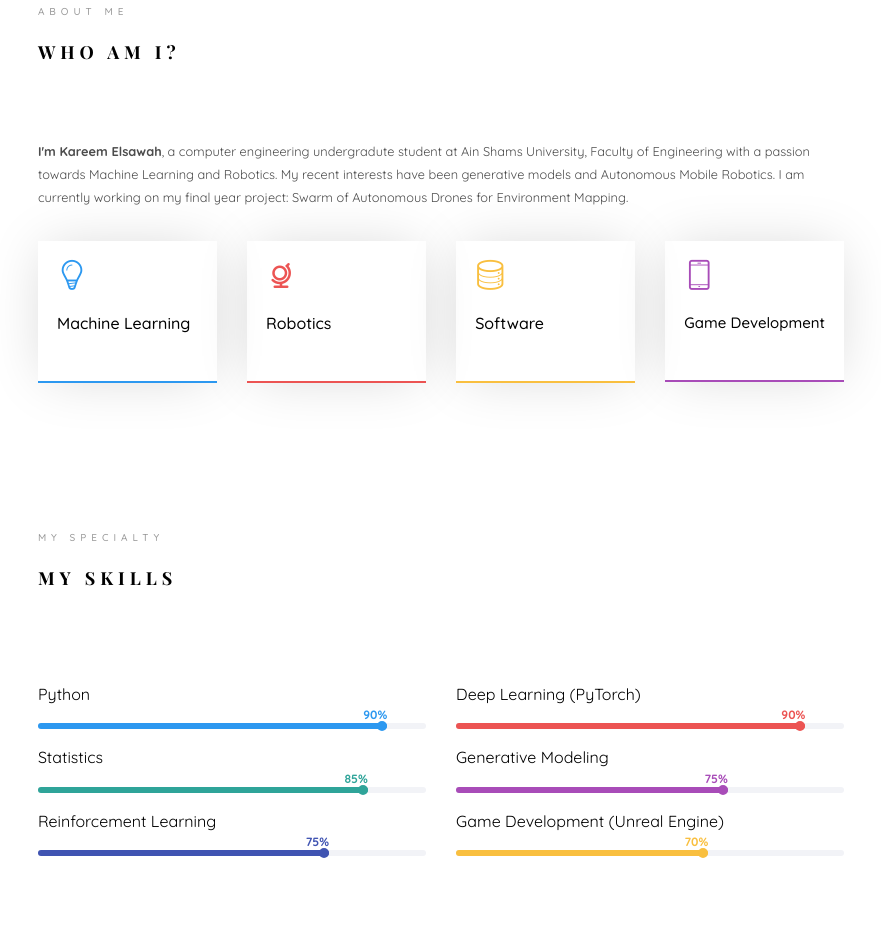
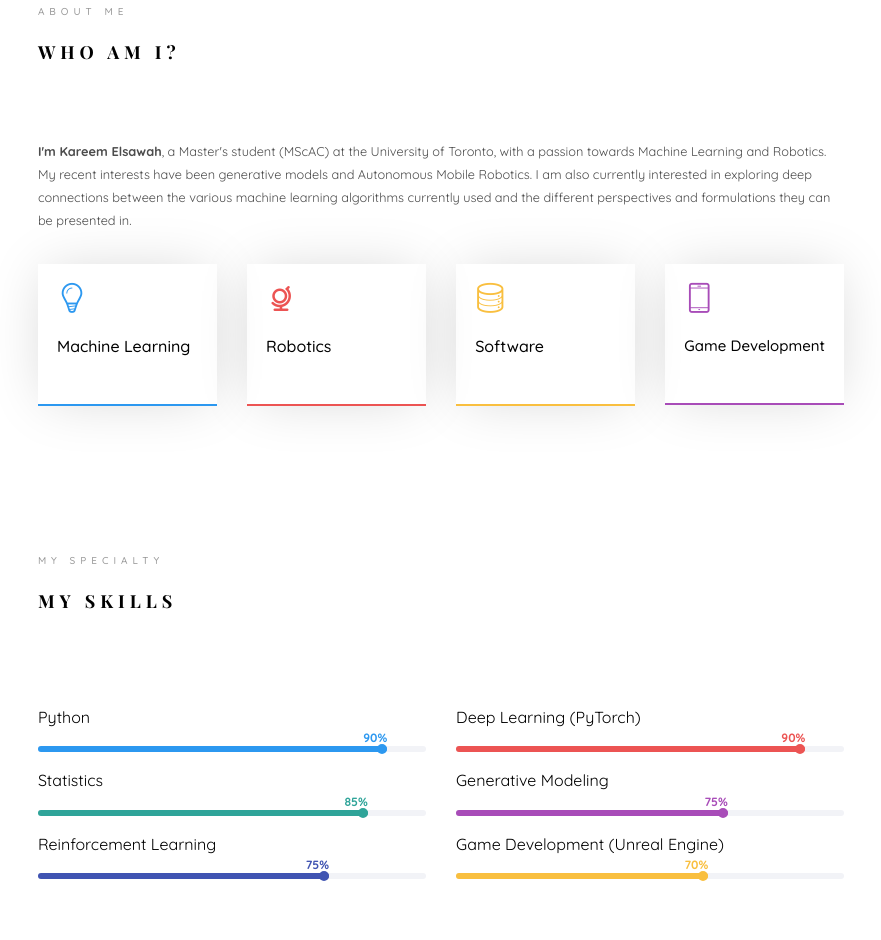
Before and after one commit to kareemalsawah/kareemalsawah.github.io, a plain HTML site: page index.html in a window 1280 px wide. Shown: the part 925-1865 px from the top of the page, without its empty margins (349-1230 px from the left). Drawn offline with nearby package versions, Linux system fonts and the light colour scheme; files whose address does not match are found by name; a web font is replaced by a local one.

Commit message:
Update intro

```diff
--- a/index.html
+++ b/index.html
@@ -120,7 +120,7 @@ Copyright <script>document.write(new Date().getFullYear());</script> All rights
 									<div class="about-desc">
 										<span class="heading-meta">About Me</span>
 										<h2 class="colorlib-heading">Who Am I?</h2>
-										<p><strong>I'm Kareem Elsawah</strong>, a computer engineering undergradute student at Ain Shams University, Faculty of Engineering with a passion towards Machine Learning and Robotics. My recent interests have been generative models and Autonomous Mobile Robotics. I am currently working on my final year project: Swarm of Autonomous Drones for Environment Mapping.</p>
+										<p><strong>I'm Kareem Elsawah</strong>, a Master's student (MScAC) at the University of Toronto, with a passion towards Machine Learning and Robotics. My recent interests have been generative models and Autonomous Mobile Robotics. I am also currently interested in exploring deep connections between the various machine learning algorithms currently used and the different perspectives and formulations they can be presented in.<p>
 									</div>
 								</div>
 							</div>
@@ -281,6 +281,7 @@ Copyright <script>document.write(new Date().getFullYear());</script> All rights
 									        <div class="panel-body">
 									            <p> July 2023 <br>
 													Cummulative GPA: 3.89/4.0 <br>
+													Ranked 1st out of 130 students <br>
 													Major in Computer Engineering and Software Systems <br>
 													Minor in Data Science <br>
 													Thesis: Autonomous Drones for Environment Mapping in GPS-denied Environments
```
